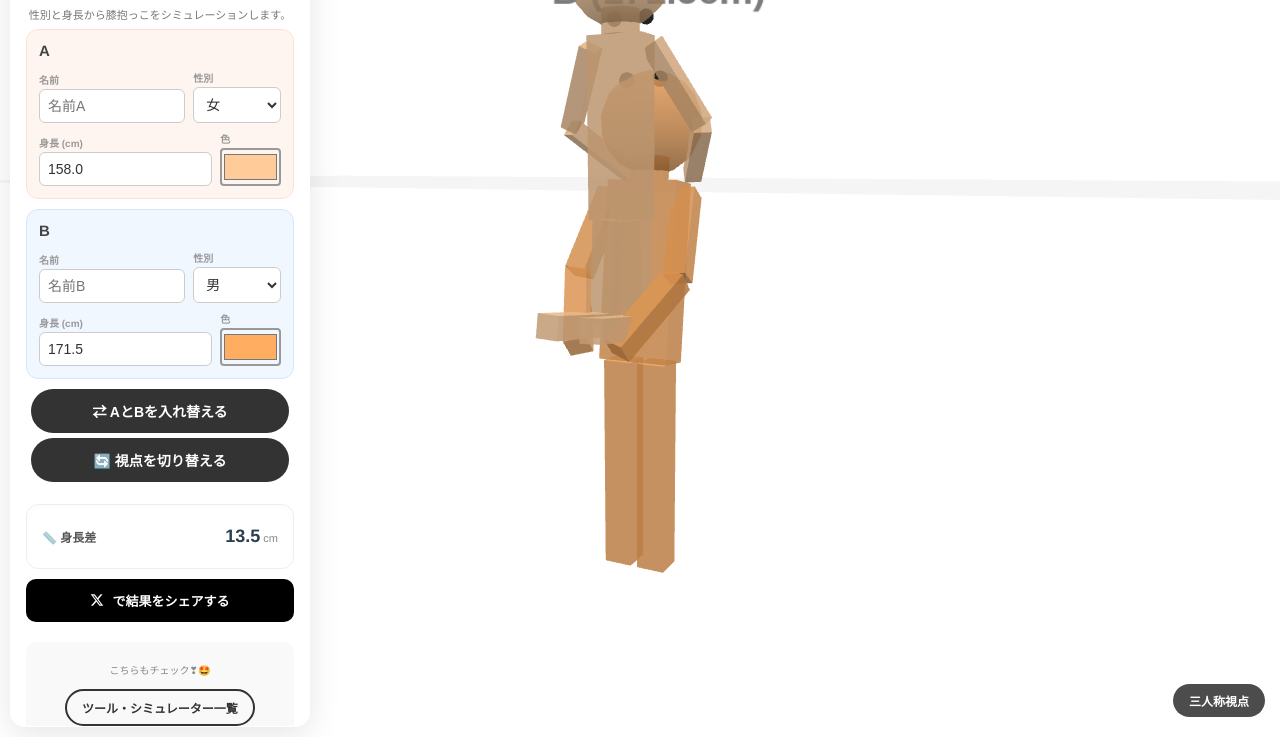
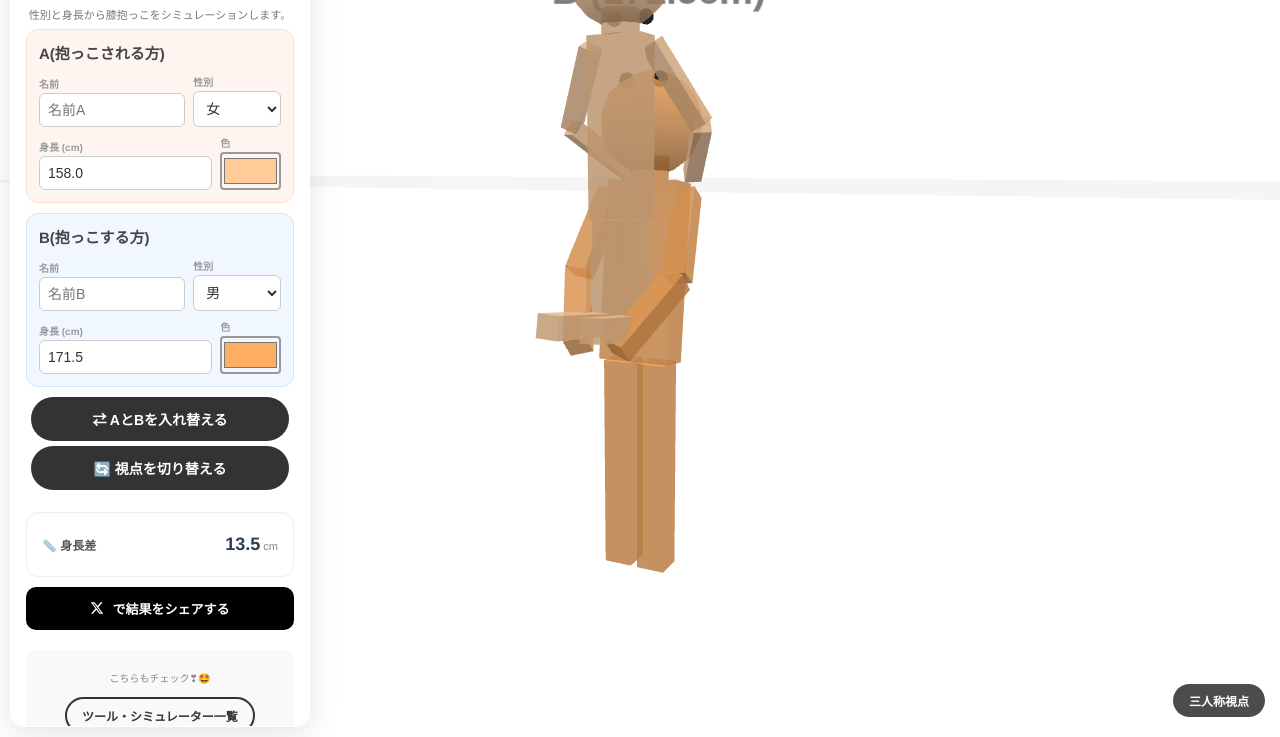
Before and after one commit to qwertyaz111/leg-hold-simulator, a plain HTML site: page index.html in a window 1280 px wide. Shown: the part 63-800 px from the top of the page. Drawn offline with nearby package versions, Linux system fonts and the light colour scheme; animation ran at ten frames a second.

Commit message:
index.html を更新

```diff
--- a/index.html
+++ b/index.html
@@ -210,7 +210,7 @@
         <p class="app-description">性別と身長から膝抱っこをシミュレーションします。</p>
 
         <div class="input-group group-a">
-            <div class="section-header"><strong>A</strong></div>
+            <div class="section-header"><strong>A(抱っこされる方)</strong></div>
             <div class="input-row">
                 <div class="input-item"><span class="hint">名前</span><input type="text" id="nameA" placeholder="名前A" oninput="updateScene()"></div>
                 <div class="input-item" style="flex: 0.6;"><span class="hint">性別</span><select id="genderA" onchange="updateScene()"><option value="male">男</option><option value="female" selected>女</option></select></div>
@@ -222,7 +222,7 @@
         </div>
 
         <div class="input-group group-b">
-            <div class="section-header"><strong>B</strong></div>
+            <div class="section-header"><strong>B(抱っこする方)</strong></div>
             <div class="input-row">
                 <div class="input-item"><span class="hint">名前</span><input type="text" id="nameB" placeholder="名前B" oninput="updateScene()"></div>
                 <div class="input-item" style="flex: 0.6;"><span class="hint">性別</span><select id="genderB" onchange="updateScene()"><option value="male" selected>男</option><option value="female">女</option></select></div>
```
